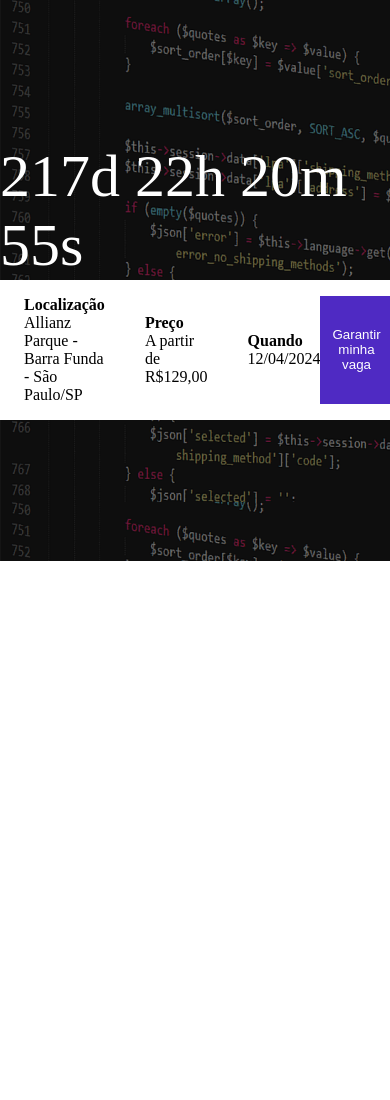
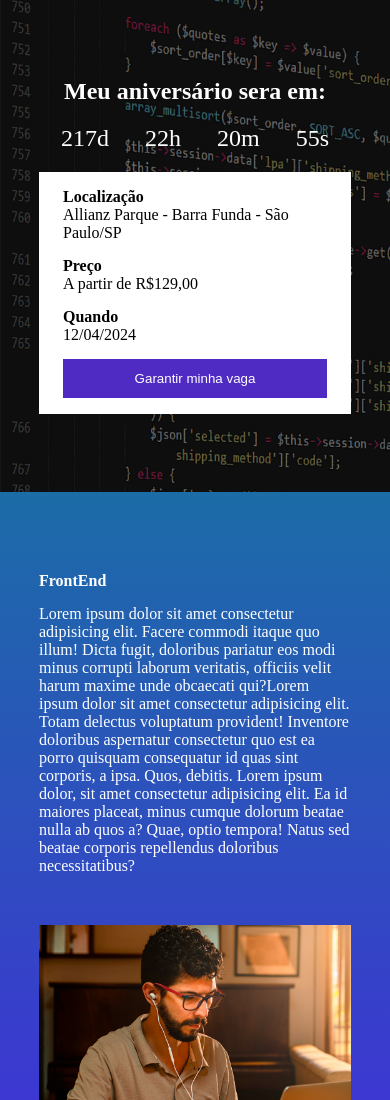
Before and after one commit to lucaslanpdsa/timer-birthday, a website built with Parcel: page src/index.html in a window 390 px wide. Shown: the top 1100 px of the page. Before the commit the page ends 844 px from the top, so only its background shows below. Built offline with nearby package versions, Linux system fonts and the light colour scheme.

Commit message:
criando section tech e responsividade

```diff
--- a/src/index.html
+++ b/src/index.html
@@ -8,8 +8,9 @@
 </head>
 <body>
   <section class="hero">
-    <div class="container">
+    <div class="hero__container">
       <div class="hero__fundo"></div>
+      <h2 class="hero__title">Meu aniversário sera em:</h2>
       <span id="contador" class="hero__contador"></span>
       <div class="hero__infos">
         <ul>
@@ -32,6 +33,46 @@
       </div>
     </div>
   </section>
+  <section class="techs">
+    <div class="tech tech--front">
+      <div class="container container--front">
+        <div class="tech__texto">
+          <p class="tech__texto__title">FrontEnd</p>
+          <p>Lorem ipsum dolor sit amet consectetur adipisicing elit. Facere commodi itaque quo illum! Dicta fugit, doloribus pariatur eos modi minus corrupti laborum veritatis, officiis velit harum maxime unde obcaecati qui?Lorem ipsum dolor sit amet consectetur adipisicing elit. Totam delectus voluptatum provident! Inventore doloribus aspernatur consectetur quo est ea porro quisquam consequatur id quas sint corporis, a ipsa. Quos, debitis. Lorem ipsum dolor, sit amet consectetur adipisicing elit. Ea id maiores placeat, minus cumque dolorum beatae nulla ab quos a? Quae, optio tempora! Natus sed beatae corporis repellendus doloribus necessitatibus?</p>
+        </div>
+        <img class="tech__img" src="./images/frontend.png">
+      </div>
+    </div>
+    <div class="tech tech--2">
+      <div class="container">
+        <div class="tech__texto">
+          <p class="tech__texto__title">FrontEnd</p>
+          <p>Lorem ipsum dolor sit amet consectetur adipisicing elit. Facere commodi itaque quo illum! Dicta fugit, doloribus pariatur eos modi minus corrupti laborum veritatis, officiis velit harum maxime unde obcaecati qui?Lorem ipsum dolor sit amet consectetur adipisicing elit. Totam delectus voluptatum provident! Inventore doloribus aspernatur consectetur quo est ea porro quisquam consequatur id quas sint corporis, a ipsa. Quos, debitis. Lorem ipsum dolor, sit amet consectetur adipisicing elit. Ea id maiores placeat, minus cumque dolorum beatae nulla ab quos a? Quae, optio tempora! Natus sed beatae corporis repellendus doloribus necessitatibus?</p>
+        </div>
+        <img class="tech__img" src="./images/frontend.png">
+      </div>
+    </div>
+    <div class="tech tech--3">
+      <div class="container">
+        <div class="tech__texto">
+          <p class="tech__texto__title">FrontEnd</p>
+          <p>Lorem ipsum dolor sit amet consectetur adipisicing elit. Facere commodi itaque quo illum! Dicta fugit, doloribus pariatur eos modi minus corrupti laborum veritatis, officiis velit harum maxime unde obcaecati qui?Lorem ipsum dolor sit amet consectetur adipisicing elit. Totam delectus voluptatum provident! Inventore doloribus aspernatur consectetur quo est ea porro quisquam consequatur id quas sint corporis, a ipsa. Quos, debitis. Lorem ipsum dolor, sit amet consectetur adipisicing elit. Ea id maiores placeat, minus cumque dolorum beatae nulla ab quos a? Quae, optio tempora! Natus sed beatae corporis repellendus doloribus necessitatibus?</p>
+        </div>
+        <img class="tech__img" src="./images/frontend.png">
+      </div>
+    </div>
+    <div class="tech tech--4">
+      <div class="container">
+        <div class="tech__texto">
+          <p class="tech__texto__title">FrontEnd</p>
+          <p>Lorem ipsum dolor sit amet consectetur adipisicing elit. Facere commodi itaque quo illum! Dicta fugit, doloribus pariatur eos modi minus corrupti laborum veritatis, officiis velit harum maxime unde obcaecati qui?Lorem ipsum dolor sit amet consectetur adipisicing elit. Totam delectus voluptatum provident! Inventore doloribus aspernatur consectetur quo est ea porro quisquam consequatur id quas sint corporis, a ipsa. Quos, debitis. Lorem ipsum dolor, sit amet consectetur adipisicing elit. Ea id maiores placeat, minus cumque dolorum beatae nulla ab quos a? Quae, optio tempora! Natus sed beatae corporis repellendus doloribus necessitatibus?</p>
+        </div>
+        <img class="tech__img" src="./images/frontend.png">
+      </div>
+    </div>
+  </div>
+
+  </section>
   <script src="/src/scripts/main.js"></script>
 </body>
 </html>
--- /dev/null
+++ b/src/styles/hero.scss
@@ -0,0 +1,112 @@
+.hero__container {
+  max-width: 960px;
+  width: 100%;
+
+  @media (max-width: 1200px) {
+    max-width: 80%;
+    width: 100%;
+  }
+}
+
+.hero {
+  width: 100%;
+  height: 561px;
+  position: relative;
+  background-image: url(../images/fundo.png);
+  display: flex;
+  justify-content: center;
+  align-items: center;
+
+  @media (max-width: 640px) {
+    height: auto;
+    padding: 20% 0;
+  }
+
+  &__title {
+    position: relative;
+    color: #FFF;
+    display: flex;
+    justify-content: center;
+    margin-bottom: 20px;
+    font-size: 60px;
+    white-space: nowrap;
+
+    @media (max-width: 640px) {
+      font-size: 24px;
+    }
+  }
+
+  &__contador {
+    position: relative;
+    color: #FFF;
+    display: flex;
+    justify-content: center;
+    margin-bottom: 20px;
+    word-spacing: 30px;
+    font-size: 60px;
+
+    @media (max-width: 640px) {
+      font-size: 24px;
+    }
+  }
+
+  &__fundo {
+    top: 0;
+    left: 0;
+    position: absolute;
+    background-color: black;
+    height: 100%;
+    width: 100%;
+    opacity: 50%;
+  }
+
+  &__infos {
+    background-color: #ffffff;
+    position: relative;
+    padding: 16px 24px;
+    display: flex;
+    justify-content: space-between;
+
+    @media (max-width: 640px) {
+      display: block;
+    }
+
+    .btn {
+      border: none;
+      background-color: #4F2AC3;
+      color: #FFF;
+      padding: 12px;
+
+      @media (max-width: 640px) {
+        width: 100%;
+      }
+    }
+
+    ul {
+      display: flex;
+      align-items: center;
+      gap: 40px;
+
+      @media (max-width: 1200px) {
+        gap: 15px;
+        margin-right: 15px;
+      }
+
+      @media (max-width: 640px) {
+        display: block;
+        margin-bottom: 15px;
+      }
+
+      li {
+
+        @media (max-width: 640px) {
+          margin-bottom: 15px;
+        }
+
+        b {
+          margin-bottom: 50px;
+        }
+      }
+    }
+  }
+}
--- a/src/styles/main.scss
+++ b/src/styles/main.scss
@@ -1,67 +1,9 @@
+@use "hero";
+@use "techs";
+
 * {
   margin: 0;
   padding: 0;
   box-sizing: border-box;
   list-style: none;
 }
-
-.container {
-  max-width: 960px;
-  width: 100%;
-}
-
-.hero {
-  width: 100%;
-  position: relative;
-  background-image: url(../images/fundo.png);
-  height: 561px;
-  display: flex;
-  justify-content: center;
-  align-items: center;
-
-  &__contador {
-    position: relative;
-    color: #FFF;
-    display: flex;
-    font-size: 60px;
-    display: flex;
-    justify-content: center;
-  }
-
-  &__fundo {
-    top: 0;
-    left: 0;
-    position: absolute;
-    background-color: black;
-    height: 100%;
-    width: 100%;
-    opacity: 50%;
-  }
-
-  &__infos {
-    background-color: #ffffff;
-    position: relative;
-    padding: 16px 24px;
-    display: flex;
-    justify-content: space-between;
-
-    .btn {
-      border: none;
-      background-color: #4F2AC3;
-      color: #FFF;
-      padding: 12px;
-    }
-
-    ul {
-      display: flex;
-      align-items: center;
-      gap: 40px;
-
-      li {
-        b {
-          margin-bottom: 50px;
-        }
-      }
-    }
-  }
-}
--- /dev/null
+++ b/src/styles/techs.scss
@@ -0,0 +1,75 @@
+.techs {
+  .container {
+    max-width: 960px;
+    width: 100%;
+    margin: 0 auto;
+
+    @media (max-width: 1200px) {
+      max-width: 80%;
+      width: 100%;
+    }
+
+    color: #FFF;
+  }
+
+  .tech {
+
+    .container {
+      display: flex;
+      padding: 80px 0;
+      gap: 50px;
+
+      @media (max-width: 640px) {
+        display: block;
+      }
+    }
+
+    &__img {
+      max-width: 35%;
+
+      @media (max-width: 640px) {
+        max-width: 100%;
+      }
+    }
+
+    &__texto {
+      p {
+        margin-bottom: 15px;
+        font-weight: 400;
+      }
+
+      .tech__texto__title {
+        font-weight: bold;
+      }
+
+      @media (max-width: 640px) {
+        margin-bottom: 50px;
+      }
+    }
+  }
+
+  .tech--front {
+    background-image: linear-gradient(180deg, #1B6CA7 0%, #442BDB 100%);
+
+    .container {
+      flex-direction: row-reverse;
+    }
+  }
+
+  .tech--2 {
+    background-image: linear-gradient(180deg, #442BDB 0%, #89223B 100%);
+  }
+
+  .tech--3 {
+    .container {
+      flex-direction: row-reverse;
+    }
+
+    background-image: linear-gradient(180deg, #89223B 0%, #9C791D 100%);
+  }
+
+  .tech--4 {
+    background-image: linear-gradient(180deg, #9C791D 0%, #89223B 100%);
+
+  }
+}
```
